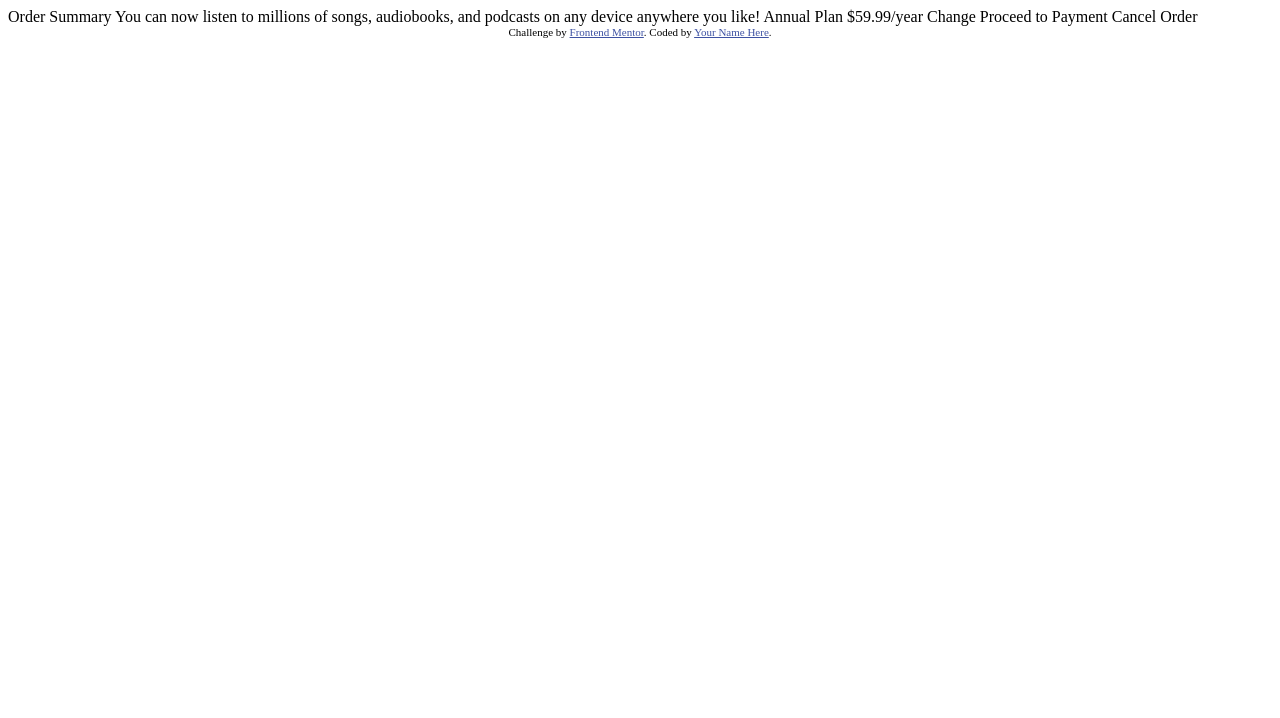
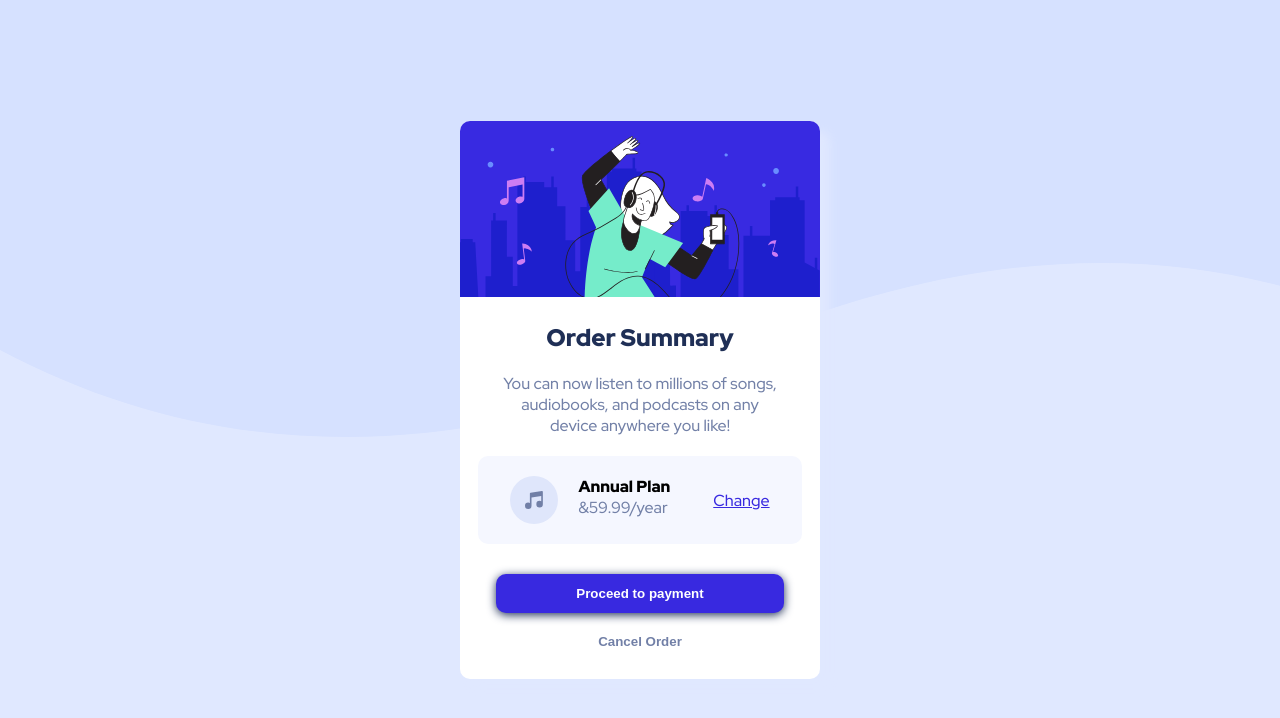
Before and after one commit to notabhishekrai/order-summary-component-challenge, a plain HTML site: page index.html in a window 1280 px wide. Drawn offline with Linux system fonts and the light colour scheme.

Commit message:
completed design

```diff
--- a/index.html
+++ b/index.html
@@ -1,37 +1,50 @@
 <!DOCTYPE html>
 <html lang="en">
-<head>
-  <meta charset="UTF-8">
-  <meta name="viewport" content="width=device-width, initial-scale=1.0"> <!-- displays site properly based on user's device -->
+  <head>
+    <meta charset="UTF-8" />
+    <meta name="viewport" content="width=device-width, initial-scale=1.0" />
 
-  <link rel="icon" type="image/png" sizes="32x32" href="./images/favicon-32x32.png">
+    <link
+      rel="icon"
+      type="image/png"
+      sizes="32x32"
+      href="images/favicon-32x32.png"
+    />
 
-  <title>Frontend Mentor | Order summary card</title>
+    <link rel="stylesheet" href="css/index.css" />
 
-  <!-- Feel free to remove these styles or customise in your own stylesheet 👍 -->
-  <style>
-    .attribution { font-size: 11px; text-align: center; }
-    .attribution a { color: hsl(228, 45%, 44%); }
-  </style>
-</head>
-<body>
-
-  Order Summary
-
-  You can now listen to millions of songs, audiobooks, and podcasts on any
-  device anywhere you like!
-
-  Annual Plan
-  $59.99/year
-
-  Change
-
-  Proceed to Payment
-  Cancel Order
-
-  <div class="attribution">
-    Challenge by <a href="https://www.frontendmentor.io?ref=challenge" target="_blank">Frontend Mentor</a>.
-    Coded by <a href="#">Your Name Here</a>.
-  </div>
-</body>
+    <title>Frontend Mentor | Order summary card</title>
+  </head>
+  <body>
+    <main class="container">
+      <div class="card">
+        <figure class="card-banner">
+          <img src="images/illustration-hero.svg" alt="" />
+        </figure>
+        <div class="card-text">
+          <h2>Order Summary</h2>
+          <p>
+            You can now listen to millions of songs, audiobooks, and podcasts on
+            any device anywhere you like!
+          </p>
+        </div>
+        <div class="card-plan">
+          <div>
+            <figure>
+              <img src="images/icon-music.svg" alt="" />
+              <figcaption>
+                <p>Annual Plan</p>
+                <p>&59.99/year</p>
+              </figcaption>
+            </figure>
+            <a href="javascript:void(0)">Change</a>
+          </div>
+        </div>
+        <div class="card-button">
+          <button class="btn-1">Proceed to payment</button>
+          <button class="btn-2">Cancel Order</button>
+        </div>
+      </div>
+    </main>
+  </body>
 </html>
--- /dev/null
+++ b/scss/index.scss
@@ -0,0 +1,132 @@
+@import url("https://fonts.googleapis.com/css2?family=Outfit:wght@300;400;600&family=Red+Hat+Display:wght@500;700;900&display=swap");
+
+$white: hsl(0, 0, 100%);
+$pale-blue: hsl(225, 100%, 94%);
+$bright-blue: hsl(245, 75%, 52%);
+$very-pale-blue: hsl(225, 100%, 98%);
+$desaturated-blue: hsl(224, 23%, 55%);
+$dark-blue: hsl(223, 47%, 23%);
+
+* {
+  padding: 0;
+  margin: 0;
+  box-sizing: border-box;
+}
+
+body {
+  font-family: "Red Hat Display";
+  font-size: 16px;
+  background: url("../images/pattern-background-desktop.svg") no-repeat fixed;
+  background-color: $pale-blue;
+}
+
+.container {
+  display: flex;
+  min-height: 100vh;
+  justify-content: center;
+  align-items: center;
+
+  .card {
+    max-width: 360px;
+    background-color: $white;
+    border-radius: 10px;
+    box-shadow: 10px 10px 10px $pale-blue;
+    padding-bottom: 30px;
+    &-banner {
+      img {
+        border-radius: 10px 10px 0 0;
+        width: 100%;
+      }
+    }
+
+    &-text {
+      text-align: center;
+      margin: 20px auto;
+      width: 80%;
+
+      h2 {
+        margin-bottom: 20px;
+        color: $dark-blue;
+        font-weight: 900;
+      }
+      p {
+        margin-bottom: 10px;
+        color: $desaturated-blue;
+      }
+    }
+
+    &-plan {
+      background-color: $very-pale-blue;
+      width: 90%;
+      margin: 0 auto;
+      border-radius: 10px;
+      padding: 20px 0;
+      div {
+        width: 80%;
+        margin: auto;
+        display: flex;
+        justify-content: space-between;
+        align-items: center;
+
+        figure {
+          display: flex;
+          gap: 20px;
+
+          figcaption {
+            p:nth-child(1) {
+              font-weight: 900;
+            }
+            p:nth-child(2) {
+              color: $desaturated-blue;
+            }
+          }
+        }
+
+        a {
+          color: $bright-blue;
+          &:hover {
+            text-decoration: none;
+            opacity: 0.8;
+          }
+        }
+      }
+    }
+    // card button
+
+    &-button {
+      margin-top: 30px;
+      display: flex;
+      flex-direction: column;
+      align-items: center;
+      gap: 1em;
+
+      .btn-1 {
+        cursor: pointer;
+        color: $white;
+        font-weight: 700;
+        width: 80%;
+        padding: 12px 0;
+        background-color: $bright-blue;
+        border: none;
+        border-radius: 10px;
+        box-shadow: 0px 2px 10px $dark-blue;
+
+        &:hover {
+          opacity: 0.8;
+        }
+      }
+      .btn-2 {
+        cursor: pointer;
+        border: none;
+        background-color: $white;
+        margin-top: 5px;
+        color: $desaturated-blue;
+        font-weight: 900;
+
+        &:hover {
+          color: $dark-blue;
+        }
+      }
+    }
+  }
+}
```
Also changed, not shown: css/index.css (added), 1 other file.
